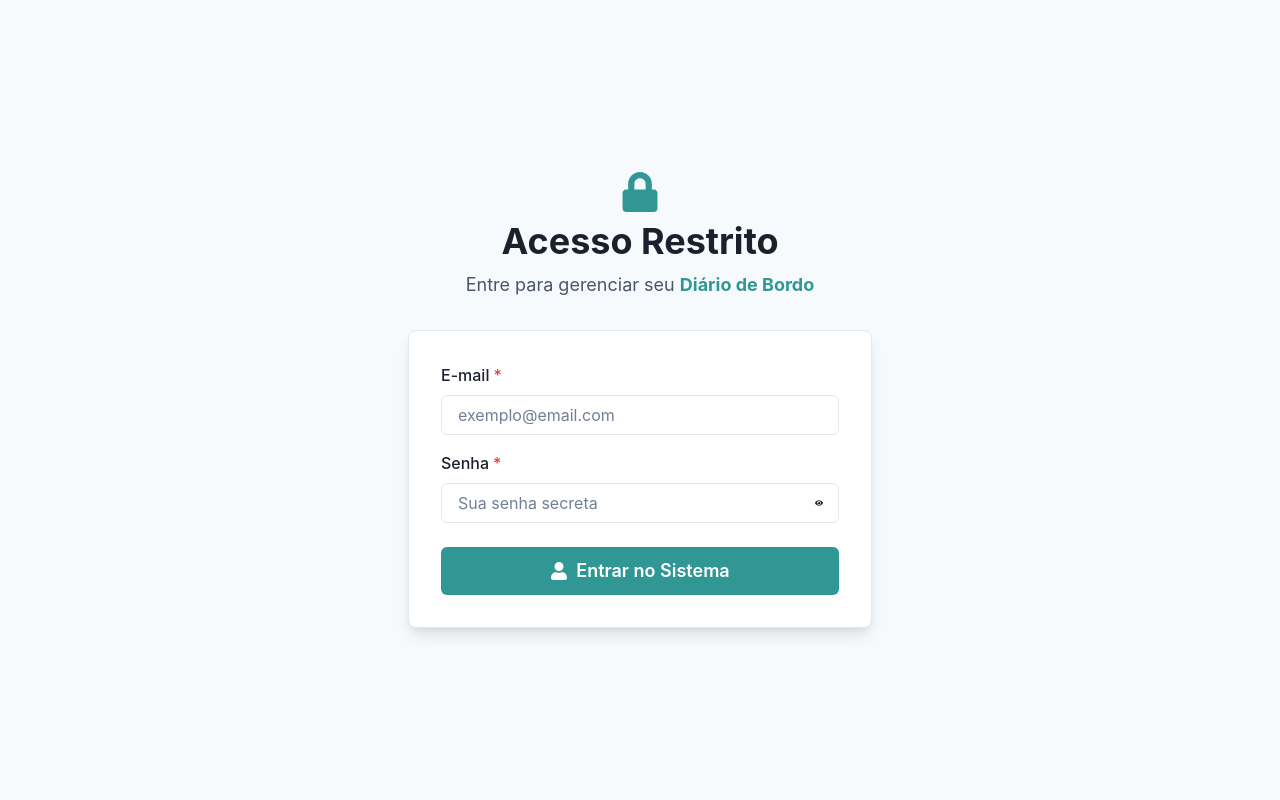
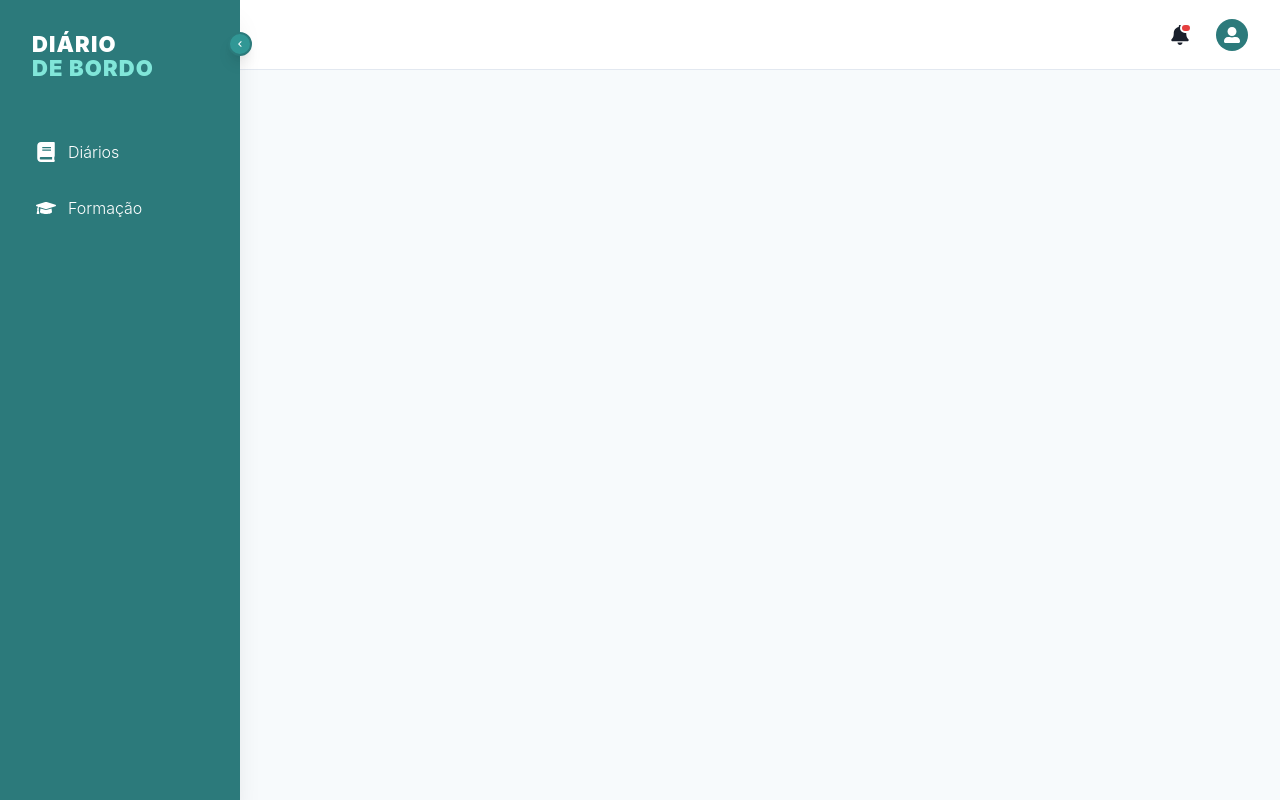
Before and after one commit to pedrokusssy/diario-bordo-frontend, a React (Vite) app: page /novoDiario in a window 1280 px wide. Before the commit this address led to /. Built offline with nearby package versions, Linux system fonts and the light colour scheme; no server answers.

Commit message:
refactor - organize structur

```diff
--- a/src/App.jsx
+++ b/src/App.jsx
@@ -1,59 +1,40 @@
-import React from "react";
-import { Flex, Box, Center } from "@chakra-ui/react";
-import { Routes, Route, BrowserRouter, useLocation } from "react-router-dom";
+import { ChakraProvider } from "@chakra-ui/react";
+import { BrowserRouter as Router, Routes, Route } from "react-router-dom";
 
-// 1. IMPORTAÇÃO DOS TEUS COMPONENTES (Verifica se os caminhos estão corretos)
-import Navbar from "./components/NavBar";
-import Topbar from "./components/TopBar";
-import Diario from "./diarioFormulario/diario";
-import DiarioList from "./diarioFormulario/diarioList";
-import MinhaConta from "./minhaConta/minhaConta";
-import FormacaoList from "./formacao/formacao";
-import Login from "./login/login";
-import { ProtectedRoute } from "./ProtectedRoute";
-import { DiarioProvider } from "./contexts/DiarioContext";
-
-function AppContent() {
-  const location = useLocation();
-  const isLoginPage = location.pathname === "/";
-
-  // Se for a página de login, renderizamos apenas o Login sem a moldura do sistema
-  if (isLoginPage) {
-    return (
-      <Routes>
-        <Route path="/" element={<Login />} />
-      </Routes>
-    );
-  }
-
-  // Se NÃO for login, renderizamos a "moldura" (Software Look)
-  return (
-    <Box minH="100vh" w="100%" bg="gray.50">
-      <Topbar />
-      <Navbar />
-
-
-      <Routes>
-        {/* Rotas Protegidas */}
-        <Route path="/novoDiario" element={<ProtectedRoute><Diario /></ProtectedRoute>} />
-        <Route path="/diarios" element={<ProtectedRoute><DiarioList /></ProtectedRoute>} />
-        <Route path="/editarDiario/:id" element={<ProtectedRoute><Diario /></ProtectedRoute>} />
-        <Route path="/minha-conta" element={<ProtectedRoute><MinhaConta /></ProtectedRoute>} />
-        <Route path="/formacao" element={<ProtectedRoute><FormacaoList /></ProtectedRoute>} />
-      </Routes>
-    </Box>
-  );
-}
+// Importa o teu Layout e as tuas Páginas
+import MainLayout from "./components/MainLayout";
+import Login from "./pages/Login"; // (Ajusta os caminhos se necessário)
+import DiarioList from "./pages/DiarioList";
+// import Formacao from "./pages/Formacao";
+// import NovoDiario from "./pages/NovoDiario";
 
 function App() {
   return (
-    <React.StrictMode>
-      <DiarioProvider>
-        <BrowserRouter>
-          <AppContent />
-        </BrowserRouter>
-      </DiarioProvider>
-    </React.StrictMode>
+    <ChakraProvider>
+      <Router>
+        <Routes>
+          {/* 1. ROTAS SEM MOLDURA (Aparecem em ecrã inteiro) */}
+          <Route path="/" element={<Login />} />
+          {/* Se tiveres página de Registo ou Esqueceu a Palavra-passe, põe aqui */}
+
+          {/* 2. ROTAS COM MOLDURA (Dashboard) */}
+          <Route
+            path="/*"
+            element={
+              <MainLayout>
+                <Routes>
+                  {/* Todas as tuas páginas do sistema entram aqui! */}
+                  <Route path="/diarios" element={<DiarioList />} />
+                  {/* <Route path="/novoDiario" element={<NovoDiario />} /> */}
+                  {/* <Route path="/editarDiario/:id" element={<EditarDiario />} /> */}
+                  {/* <Route path="/formacao" element={<Formacao />} /> */}
+                </Routes>
+              </MainLayout>
+            }
+          />
+        </Routes>
+      </Router>
+    </ChakraProvider>
   );
 }
 
--- /dev/null
+++ b/src/components/MainLayout.jsx
@@ -0,0 +1,38 @@
+import { Box } from "@chakra-ui/react";
+import { useState } from "react";
+import Navbar from "./Navbar";
+import Topbar from "./Topbar";
+
+function MainLayout({ children }) {
+  // O estado que controla se a barra lateral está encolhida ou expandida
+  const [isCollapsed, setIsCollapsed] = useState(false);
+
+  return (
+    <Box minH="100vh" bg="gray.50">
+
+      {/* Barra de Topo */}
+      <Topbar />
+
+      {/* Barra Lateral - Passamos o estado para ela saber como se desenhar */}
+      <Navbar isCollapsed={isCollapsed} setIsCollapsed={setIsCollapsed} />
+
+      {/* ÁREA DE CONTEÚDO */}
+      <Box
+        as="main"
+        // A margem esquerda empurra o conteúdo consoante o tamanho da Navbar
+        ml={{ base: 0, md: isCollapsed ? "80px" : "240px" }}
+        // O padding top empurra o conteúdo para baixo da Topbar
+        pt={{ base: "60px", md: "70px" }}
+        transition="margin 0.3s cubic-bezier(0.4, 0, 0.2, 1)"
+        minH="100vh"
+        display="flex"
+        flexDirection="column"
+      >
+        {/* É aqui que as tuas páginas vão ser renderizadas! */}
+        {children}
+      </Box>
+    </Box>
+  );
+}
+
+export default MainLayout;
```
